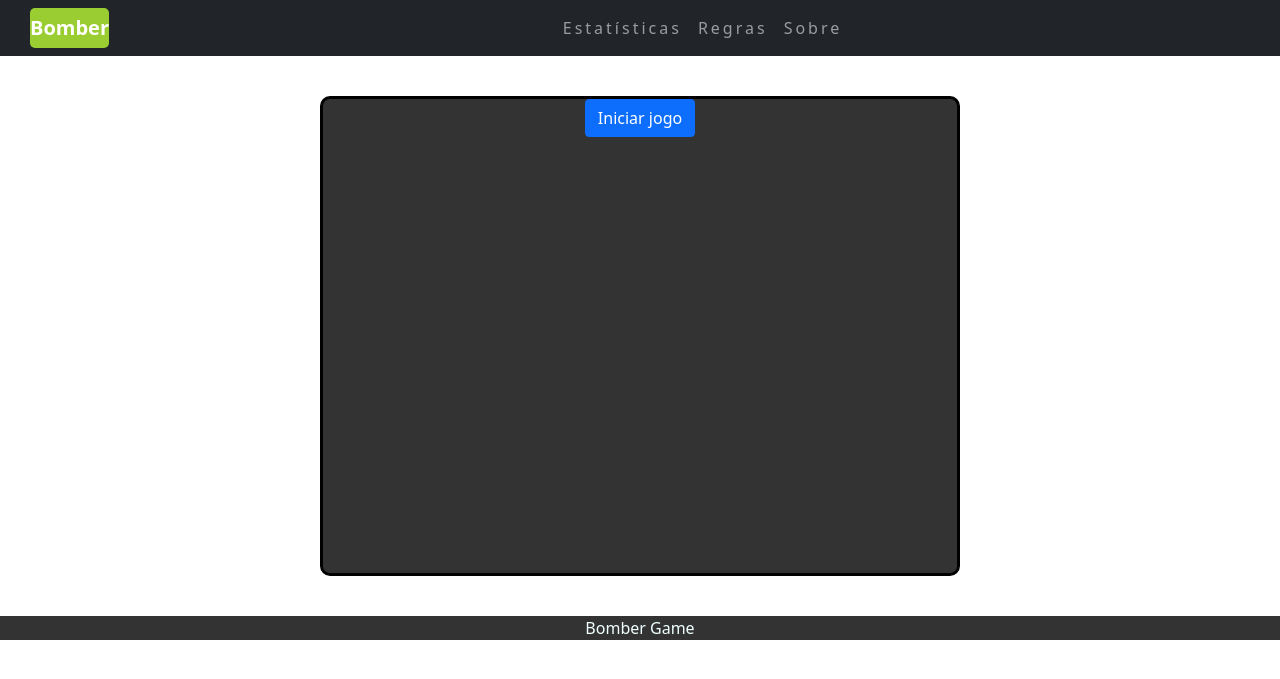
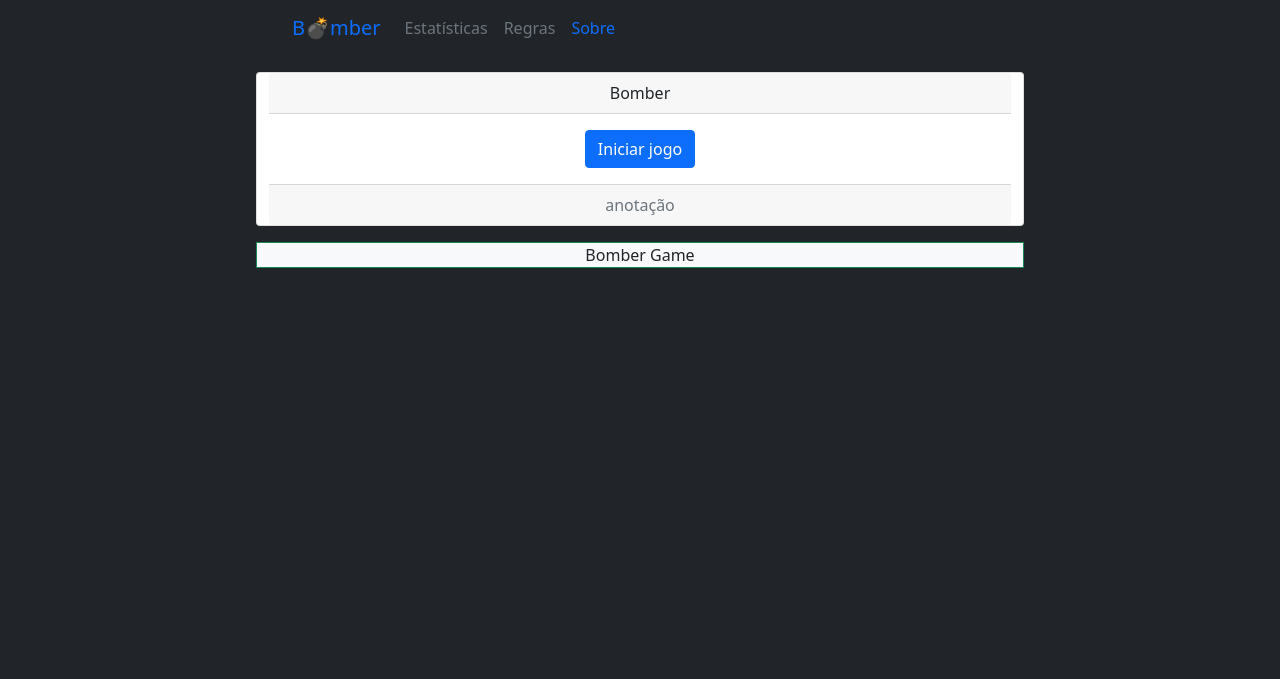
Before and after one commit to newtmagalhaes/BomberGame, a Django app: page / in a window 1280 px wide. Shown: the top 679 px of the page. Run offline with Django 4.2, Linux system fonts and the light colour scheme.

Commit message:
Adicionando bootstrap substituindo css

```diff
--- a/game/static/css/style.css
+++ b/game/static/css/style.css
@@ -1,49 +1,43 @@
 /* Global */
-h1 {color: yellowgreen;}
-
-.container-fluid {
-  padding: 0;
-}
+/* h1 {color: yellowgreen;} */
 
 /* NavBar */
-.navbar-nav {
-  margin: auto;
-  letter-spacing: 3px;
-}
 
-.navbar-brand {
+/* .navbar-brand {
   background: yellowgreen;
   border-radius: 5px;
   font-weight: bold;
   margin-left: 30px;
-}
+} */
 
 /* Content */
-.content {
+/* .content {
   background-color: #333;
   border: 3px, solid, black;
   border-radius: 10px;
-  height: 60vh;
+  box-sizing: border-box;
+  height: 78vh;
   margin-top: 5vh;
   margin-bottom: 5vh;
   padding: 0;
   text-align: center;
-}
+}  */
 
-.game_screen {
+/* .app_screen {
   border: 5px, solid, yellowgreen;
   border-radius: 5px;
+  box-sizing: border-box;
   margin: auto;
   padding: 5%;
   text-align: center;
-}
+} */
 
 
 /* Footer */
-footer {
+/* footer {
   background-color: #333;
   border-top: 2px, solid, black;
   color: azure;
   text-align: center;
   height: 5%;
-}
+} */
--- a/game/templates/base.html
+++ b/game/templates/base.html
@@ -1,12 +1,15 @@
 {% load static %}
 <!DOCTYPE html>
-<html lang="en">
+<html lang="pt-br">
 <head>
   <meta charset="UTF-8">
   <meta http-equiv="X-UA-Compatible" content="IE=edge">
   <meta name="viewport" content="width=device-width, initial-scale=1.0">
 
   <title>{% block title %}{% endblock %}</title>
+
+  <!-- Devicon icon -->
+  <link rel="icon" href="https://cdn.jsdelivr.net/gh/devicons/devicon@v2.15.1/devicon.min.css">
 
   <!-- Bootstrap CSS -->
   <link href="https://cdn.jsdelivr.net/npm/bootstrap@5.1.3/dist/css/bootstrap.min.css"
@@ -17,13 +20,15 @@
   <!-- Meu CSS -->
   <link rel="stylesheet" href="{% static 'css/style.css' %}">
 </head>
-<body>
+<body class="bg-dark">
   <!-- div requisitada pelo Bootstrap -->
+  <div class="container bg-dark">
+    <div class="d-grid offset-2 col-8 gap-3">
+      <div class="row">
+        <!-- NavBar -->
+        <nav class="navbar navbar-expand-lg bg-dark">
           <div class="container-fluid">
-    <!-- NavBar -->
-    <nav class="navbar navbar-expand-lg navbar-dark bg-dark">
-      <div class="container-fluid">
-        <a class="navbar-brand" href="#">Bomber</a>
+            <a class="navbar-brand" href="">B💣mber</a>
             <button class="navbar-toggler"
                     type="button"
                     data-bs-toggle="collapse"
@@ -33,31 +38,33 @@
                     aria-label="Toggle navigation">
               <span class="navbar-toggler-icon"></span>
             </button>
-        <div class="collapse navbar-collapse" id="navbarSupportedContent">
-          <ul class="navbar-nav me-auto mb-2 mb-lg-0">
-            <li class="nav-item">
-              <a class="nav-link">Estatísticas</a>
-            </li>
-            <li class="nav-item">
-              <a class="nav-link">Regras</a>
-            </li>
-            <li class="nav-item">
-              <a class="nav-link">Sobre</a>
-            </li>
-          </ul>
+
+            <div class="collapse navbar-collapse" id="navbarNavAltMarkup">
+              <div class="navbar-nav">
+                <a class="nav-link disabled" href="#">Estatísticas</a>
+                <a class="nav-link disabled" href="#">Regras</a>
+                <a class="nav-link" href="#">Sobre</a>
               </div>
           </div>
         </nav>
+      </div>
+      <div class="row">
+        <!-- Content -->
+        <div class="card text-center">
+          <div class="card-header">{% block page_name %}{% endblock %}</div>
 
-    <!-- Content -->
-    <div class="content offset-3 col-6">
-      <div class="app_screen">
-        {% block content %}{% endblock %}
+          <div class="card-body">
+            {% block content %}{% endblock content %}
+          </div>
+
+          <div class="card-footer text-muted">anotação</div>
         </div>
       </div>
-
+      <div class="row">
         <!-- Footer -->
-    <footer>Bomber Game</footer>
+        <footer class="bg-light border border-success text-center">Bomber Game</footer>
+      </div>
+    </div>
   </div>
 
   <!-- Bootstrap JS -->
--- a/game/templates/game/index.html
+++ b/game/templates/game/index.html
@@ -1,7 +1,9 @@
 {% extends 'base.html' %}
 
-{% block title %}Bomber game | jogo diário{% endblock %}
+{% block title %}Bomber game{% endblock %}
+
+{% block page_name %}Bomber{% endblock %}
 
 {% block content %}
-<button type="button" class="btn btn-primary">Iniciar jogo</button>
-{% endblock %}
+<button type="button" class="btn btn-primary" href="#">Iniciar jogo</button>
+{% endblock content %}
```
Lines whose indentation alone changed are shown as unchanged.
